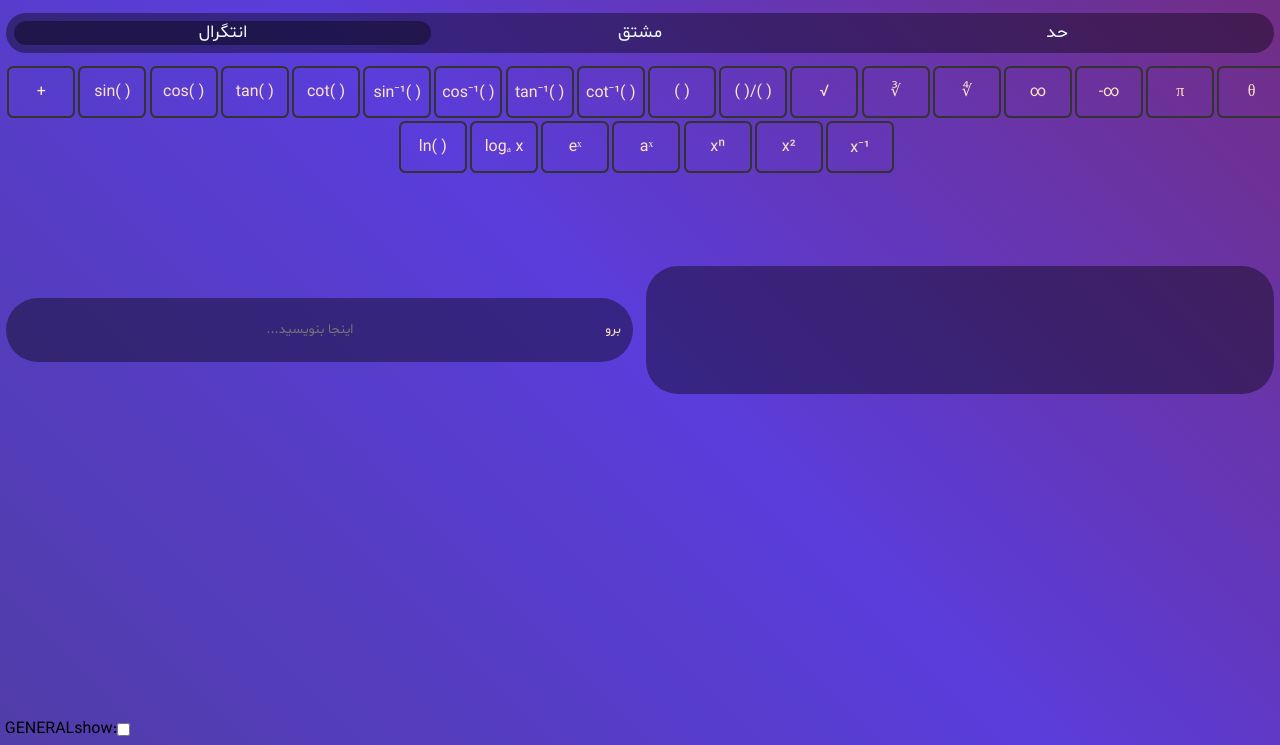
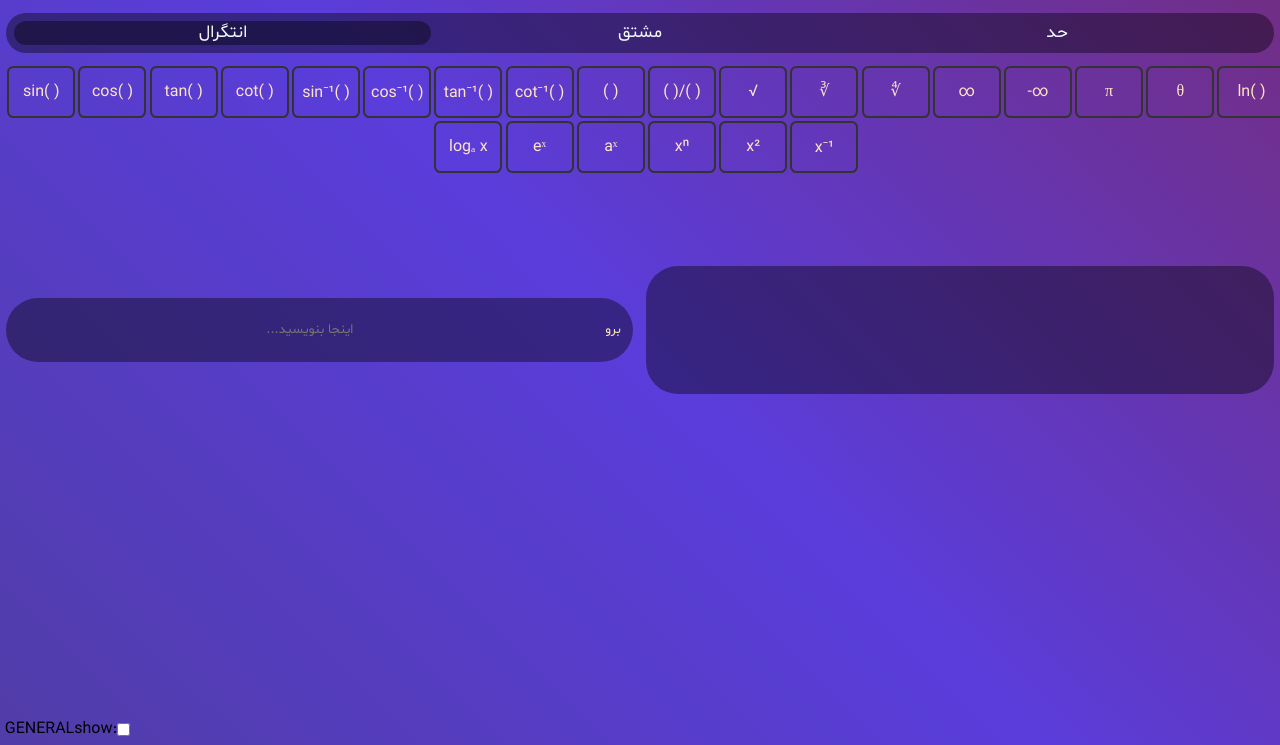
Before and after one commit to mohsen2351fazeli-spec/meth-test, a website: page index.html in a window 1280 px wide. Shown: the part 55-800 px from the top of the page. Drawn offline with nearby package versions, Linux system fonts and the light colour scheme.

Commit message:
Update index.html

```diff
--- a/index.html
+++ b/index.html
@@ -28,7 +28,6 @@
       </div>
 
       <div class="icons">
-        <div data-value="+plus+" class="icon">+</div>
         <div data-value="sin( )" class="icon">sin( )</div>
         <div data-value="cos( )" class="icon">cos( )</div>
         <div data-value="tan( )" class="icon">tan( )</div>
```
